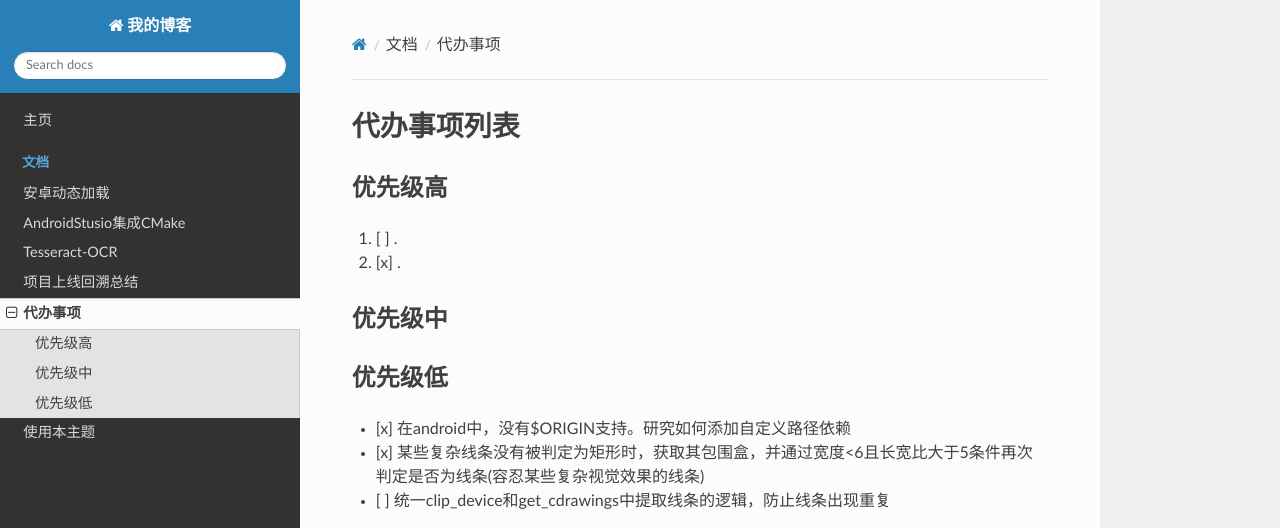
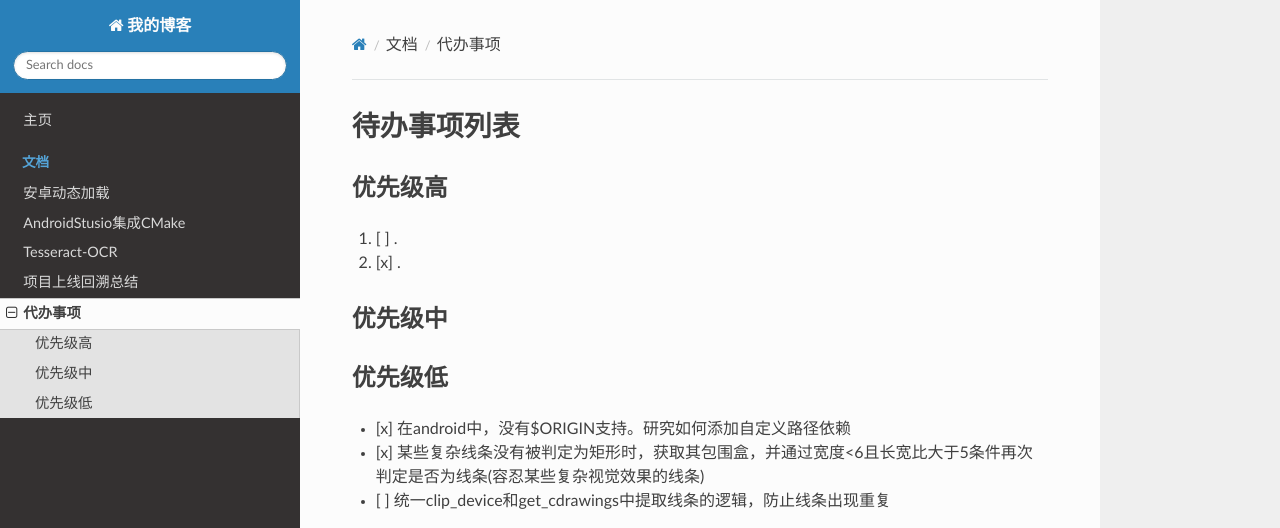
Before and after one commit to benjerming/benjerming.github.io, an MkDocs documentation site: the page built from docs/todo.md, in a window 1280 px wide. Shown: the top 528 px of the page. Built offline with MkDocs 1.6.1, drawn with Linux system fonts in a browser that asks for light colours; nearby versions of some CDN libraries.

Commit message:
update doc

```diff
--- a/docs/todo.md
+++ b/docs/todo.md
@@ -1,4 +1,4 @@
-# 代办事项列表
+# 待办事项列表
 
 ## 优先级高
 
--- a/mkdocs.yml
+++ b/mkdocs.yml
@@ -19,7 +19,7 @@ nav:
   # - 关于:
   #     - 作者简介: about/author.md
   #     - 项目简介: about/project.md
-  - 使用本主题: https://www.mkdocs.org/user-guide/writing-your-docs/
+  # - 使用本主题: https://www.mkdocs.org/user-guide/writing-your-docs/
 
 copyright: Copyright &copy; 2022~2024 hollin/All Rights Reserved.
 theme:
```
